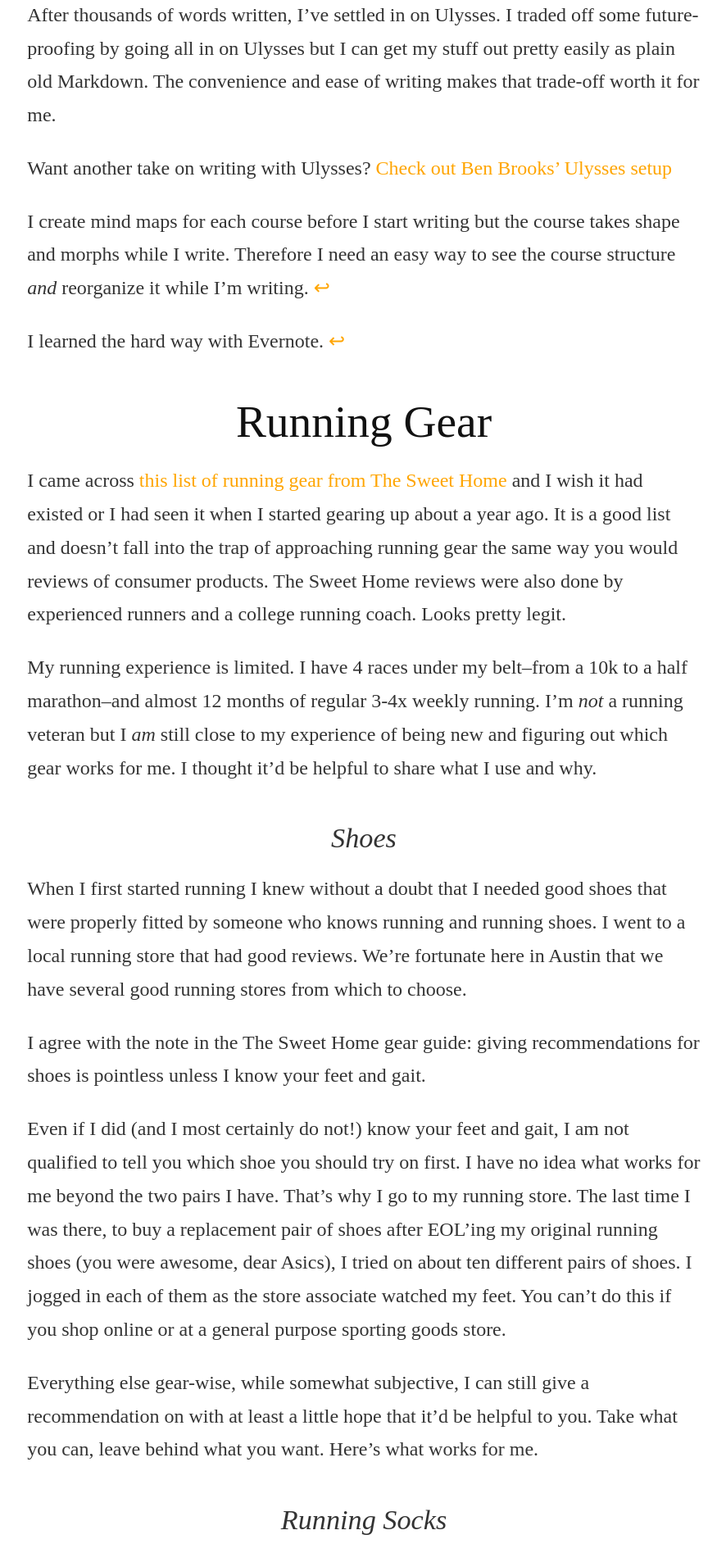
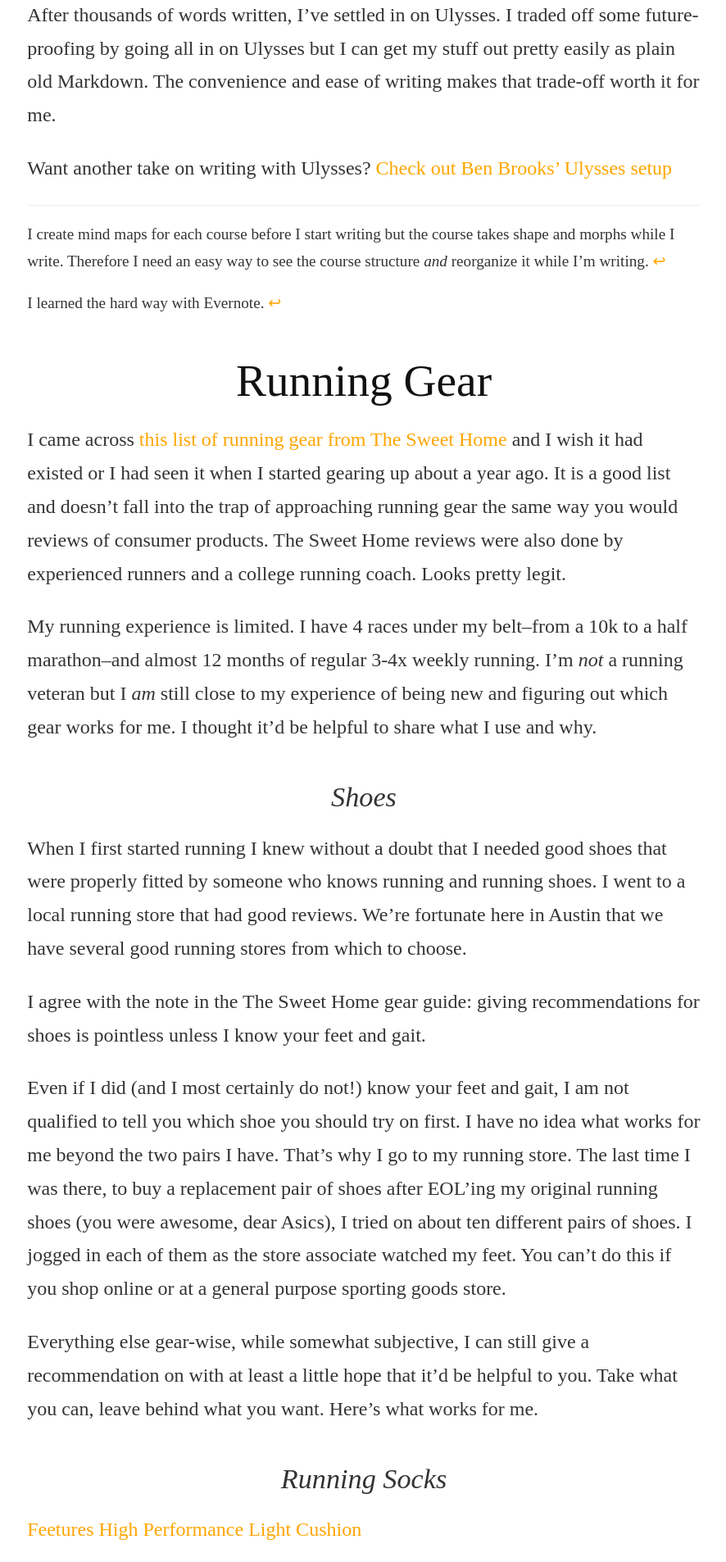
Before and after one commit to ryanirelan/ryanirelan.github.io, a Jekyll site: the page built from index.html, in a window 1280 px wide. Shown: the part 2834-4740 px from the top of the page at 82% size, without its empty margins (196-1082 px from the left). Built offline with Jekyll 4.4.1, drawn with Linux system fonts in a browser that asks for light colours; nearby versions of some CDN libraries; some web fonts are replaced.

Commit message:
Added styles for footnotes

```diff
--- a/stylesheets/screen.css
+++ b/stylesheets/screen.css
@@ -195,6 +195,11 @@
 
 #content article blockquote.update small {
   font-size:0.8em;
+}
+
+#content article .footnotes {
+  font-size: 80%;
+  border-top: 1px solid #eee;
 }
 
 #recent-entries {
```
